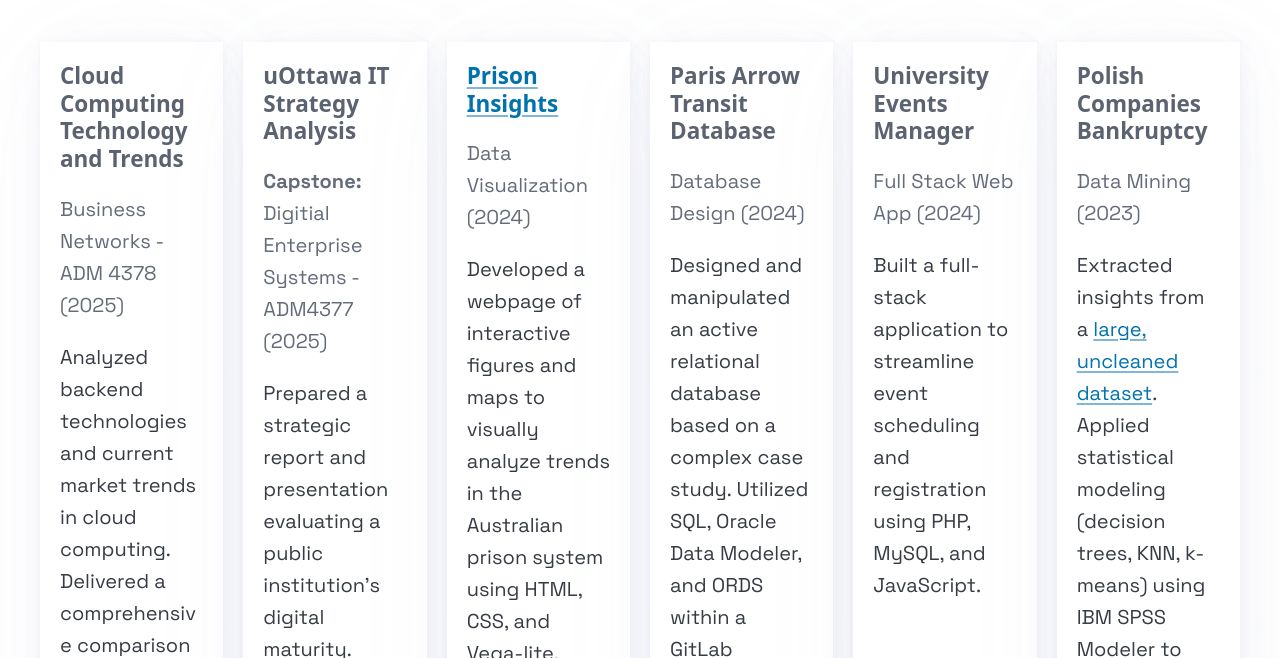
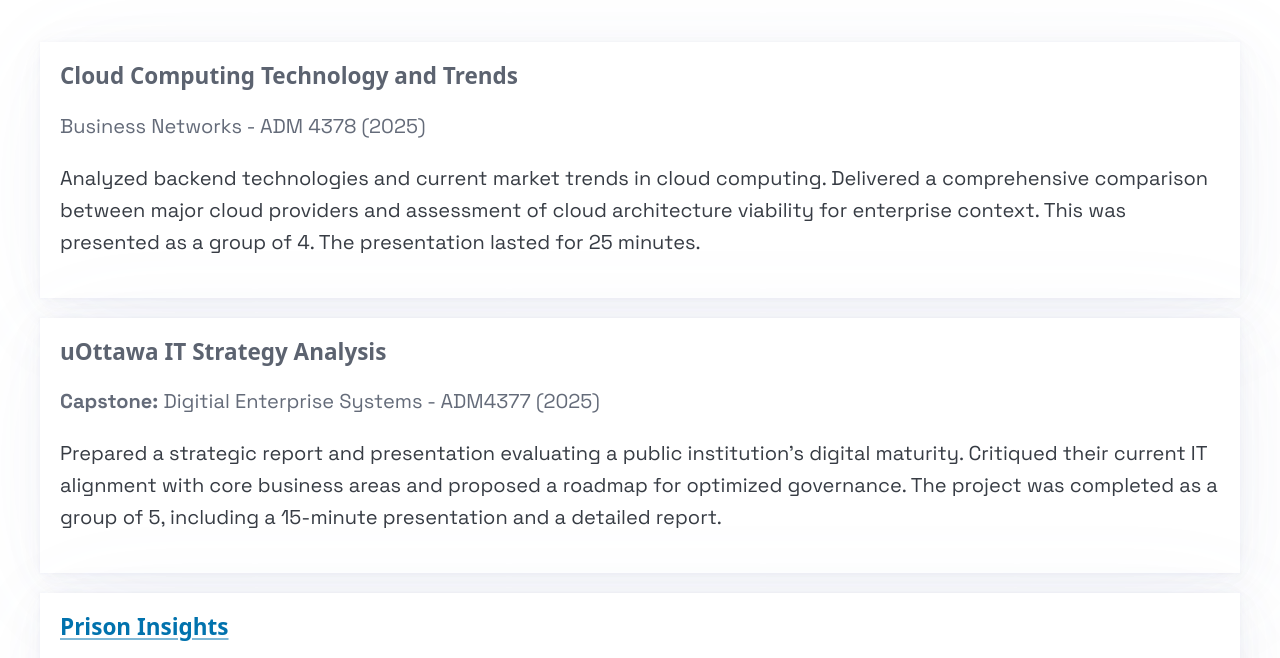
Before and after one commit to FouzUMS/about_me, a plain HTML site: page projects.html in a window 1280 px wide. Shown: the part 137-795 px from the top of the page. Drawn offline with nearby package versions, Linux system fonts and the light colour scheme.

Commit message:
changed from grid to container class

```diff
--- a/projects.html
+++ b/projects.html
@@ -21,7 +21,7 @@
     <main class="container">
         <h2>Academic Projects</h2>
     </br>
-        <div class="grid">
+        <div class="container">
 
             <article>
                 <h5>Cloud Computing Technology and Trends</h5>
```
